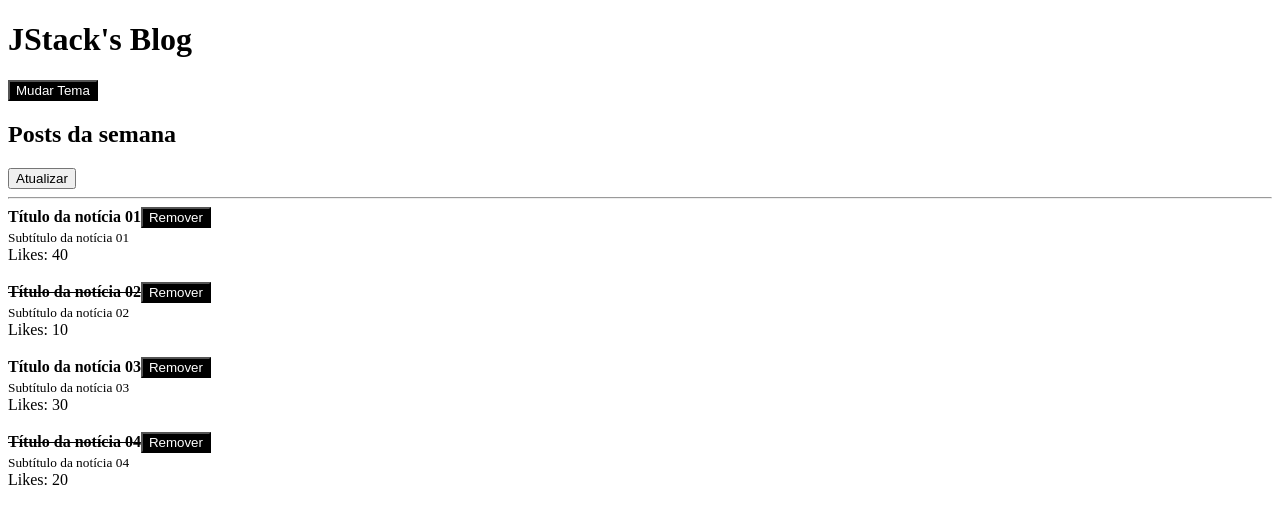
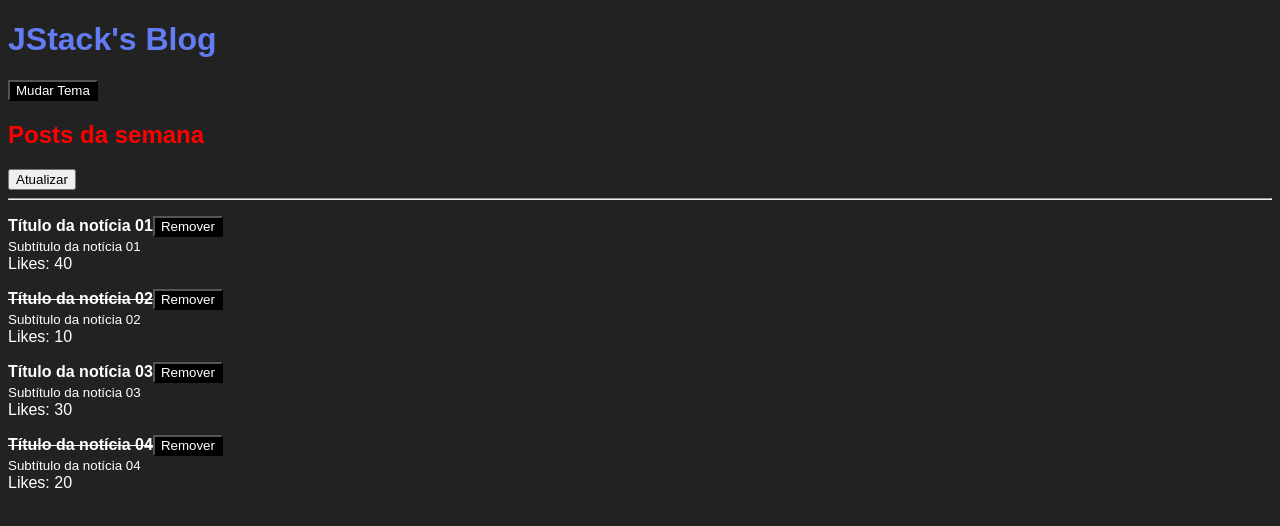
Before and after one commit to CtsLucas/JStack, a React app in the folder react-fundamentos/: page / in a window 1280 px wide. Shown: the top 526 px of the page. Built offline with nearby package versions, Linux system fonts and the light colour scheme.

Commit message:
style: Introduction to styles

```diff
--- a/react-fundamentos/package.json
+++ b/react-fundamentos/package.json
@@ -13,7 +13,9 @@
     "@babel/preset-react": "^7.17.12",
     "babel-loader": "^8.2.5",
     "clean-webpack-plugin": "^4.0.0",
+    "css-loader": "^6.7.1",
     "html-webpack-plugin": "^5.5.0",
+    "style-loader": "^3.3.1",
     "webpack": "^5.73.0",
     "webpack-cli": "^4.10.0",
     "webpack-dev-server": "^4.9.2"
@@ -21,6 +23,8 @@
   "dependencies": {
     "prop-types": "^15.8.1",
     "react": "^17.0.2",
-    "react-dom": "^17.0.2"
+    "react-dom": "^17.0.2",
+    "sass": "^1.53.0",
+    "sass-loader": "^13.0.2"
   }
 }
--- a/react-fundamentos/src/App.js
+++ b/react-fundamentos/src/App.js
@@ -3,6 +3,8 @@
 import Header from './Header';
 import Post from './Post';
 import { ThemeProvider } from './ThemeContext';
+
+import styles from './App.scss';
 
 export default function App() {
   const [posts, setPosts] = useState([
@@ -12,6 +14,7 @@
       subtitle: 'Subtítulo da notícia 01',
       likes: 40,
       read: false,
+      removed: false,
     },
     {
       id: Math.random(),
@@ -19,6 +22,7 @@
       subtitle: 'Subtítulo da notícia 02',
       likes: 10,
       read: true,
+      removed: false,
     },
     {
       id: Math.random(),
@@ -26,6 +30,7 @@
       subtitle: 'Subtítulo da notícia 03',
       likes: 30,
       read: false,
+      removed: false,
     },
     {
       id: Math.random(),
@@ -33,6 +38,7 @@
       subtitle: 'Subtítulo da notícia 04',
       likes: 20,
       read: true,
+      removed: false,
     },
   ]);
 
@@ -50,13 +56,15 @@
   }
 
   function handleRemovePost(postId) {
-    setPosts((prevState) => prevState.filter((post) => post.id !== postId));
+    setPosts((prevState) =>
+      prevState.map((post) => (post.id === postId ? { ...post, removed: true } : post))
+    );
   }
 
   return (
     <ThemeProvider>
       <Header>
-        <h2>Posts da semana</h2>
+        <h2 className={styles.title}>Posts da semana</h2>
         <button onClick={handleRefresh}>Atualizar</button>
       </Header>
       <hr />
--- /dev/null
+++ b/react-fundamentos/src/App.scss
@@ -0,0 +1,3 @@
+.title {
+  color: red;
+}
--- a/react-fundamentos/src/Header.js
+++ b/react-fundamentos/src/Header.js
@@ -3,15 +3,17 @@
 import Button from './Button';
 import { ThemeContext } from './ThemeContext';
 
+import styles from './Header.scss'
+
 export default function Header(props) {
   const { onToggleTheme } = useContext(ThemeContext);
 
   return (
-    <>
-      <h1>{props.title}</h1>
+    <div >
+      <h1 className={styles.title}>{props.title}</h1>
       <Button onClick={onToggleTheme}>Mudar Tema</Button>
       {props.children}
-    </>
+    </div>
   );
 }
 
--- /dev/null
+++ b/react-fundamentos/src/Header.scss
@@ -0,0 +1,5 @@
+$primary: #637bf3;
+
+.title {
+  color: $primary
+}
--- a/react-fundamentos/src/Post.js
+++ b/react-fundamentos/src/Post.js
@@ -1,11 +1,15 @@
 import React from 'react';
 import PropTypes from 'prop-types';
 import PostHeader from './PostHeader';
+import styles from './Post.scss';
 
 export default function Post(props) {
   return (
-    <>
-      <article>
+    <article className={
+      props.post.removed
+        ? styles.postDeleted
+        : styles.post
+    }>
       <PostHeader
         onRemove={props.onRemove}
         post={{
@@ -19,8 +23,6 @@
       <br />
       Likes: {props.post.likes}
     </article>
-      <br />
-    </>
   );
 }
 
@@ -31,6 +33,7 @@
     subtitle: PropTypes.string.isRequired,
     likes: PropTypes.number.isRequired,
     read: PropTypes.bool.isRequired,
+    removed: PropTypes.bool.isRequired,
   }).isRequired,
   onRemove: PropTypes.func.isRequired,
 };
--- /dev/null
+++ b/react-fundamentos/src/Post.scss
@@ -0,0 +1,8 @@
+.post {
+  margin: 16px 0;
+}
+
+.postDeleted {
+  margin: 16px 0;
+  opacity: 0.3;
+}
--- a/react-fundamentos/src/index.js
+++ b/react-fundamentos/src/index.js
@@ -3,6 +3,8 @@
 
 import App from './App'
 
+import './index.scss'
+
 ReactDOM.render(
   <App/>,
   document.getElementById('root'),
--- /dev/null
+++ b/react-fundamentos/src/index.scss
@@ -0,0 +1,5 @@
+body {
+  background: #222;
+  color: #fff;
+  font-family: sans-serif;
+}
--- a/react-fundamentos/webpack.config.js
+++ b/react-fundamentos/webpack.config.js
@@ -15,7 +15,22 @@
     new CleanWebpackPlugin(),
   ],
   module: {
-    rules: [{ test: /\.js$/, exclude: /node_modules/, use: 'babel-loader' }],
+    rules: [
+      { test: /\.js$/, exclude: /node_modules/, use: 'babel-loader' },
+      {
+        test: /\.scss$/,
+        use: [
+          'style-loader',
+          {
+            loader: 'css-loader',
+            options: {
+              modules: true,
+            },
+          },
+          'sass-loader'
+        ],
+      },
+    ],
   },
   devServer: {
     port: 3000,
```
Also changed, not shown: 1 other file (tests, documents, lock files or other folders). Lines whose indentation alone changed are shown as unchanged.
